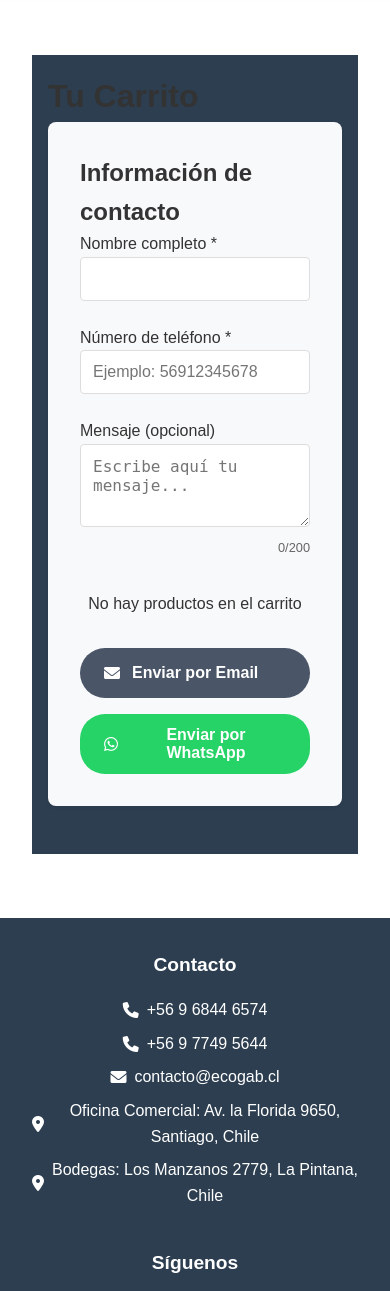
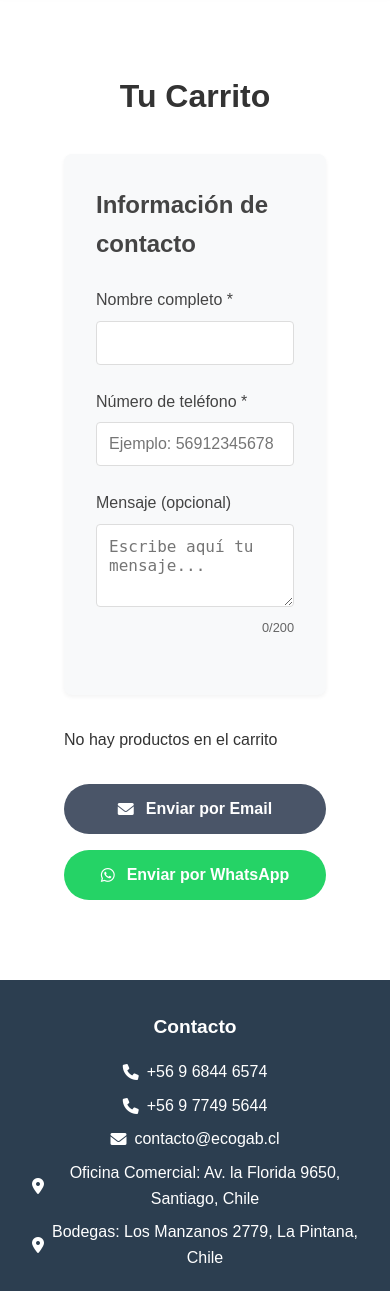
Before and after one commit to FraMqueli/ecogabSPA, a Django app: page /carrito/ in a window 390 px wide. Shown: the part 89-1380 px from the top of the page. Run offline with Django 5.2, Linux system fonts and the light colour scheme.

Commit message:
template del carrito

```diff
--- a/ecogab_djg/inicio/templates/carrito/ver_carrito.html
+++ b/ecogab_djg/inicio/templates/carrito/ver_carrito.html
@@ -3,213 +3,77 @@
 {% block title %}Carrito de Cotización{% endblock %}
 
 {% block content %}
-<div class="cart-container">
-    <h1>Tu Carrito</h1>
-    <div class="contact-form">
-        <h2>Información de contacto</h2>
-        <form id="cartForm" onsubmit="return false;">
-            <div class="form-group">
-                <label for="nombre">Nombre completo *</label>
+<div class="ecogab-cart">
+    <div class="ecogab-cart__container">
+        <h1 class="ecogab-cart__title">Tu Carrito</h1>
+
+        <div class="ecogab-cart__contact-form">
+            <h2 class="ecogab-cart__subtitle">Información de contacto</h2>
+            <form id="cartForm" class="ecogab-cart__form" onsubmit="return false;">
+                <div class="ecogab-cart__form-group">
+                    <label for="nombre" class="ecogab-cart__label">Nombre completo *</label>
                     <input type="text" id="nombre" name="nombre" required
-                       class="form-input">
+                           class="ecogab-cart__input">
                 </div>
 
-            <div class="form-group">
-                <label for="telefono">Número de teléfono *</label>
+                <div class="ecogab-cart__form-group">
+                    <label for="telefono" class="ecogab-cart__label">Número de teléfono *</label>
                     <input type="tel" id="telefono" name="telefono" required
-                       pattern="[0-9]+" class="form-input"
+                           pattern="[0-9]+" class="ecogab-cart__input"
                            placeholder="Ejemplo: 56912345678">
                 </div>
 
-            <div class="form-group">
-                <label for="mensaje">Mensaje (opcional)</label>
+                <div class="ecogab-cart__form-group">
+                    <label for="mensaje" class="ecogab-cart__label">Mensaje (opcional)</label>
                     <textarea id="mensaje" name="mensaje" maxlength="200"
-                         class="form-input" rows="3"
+                             class="ecogab-cart__textarea" rows="3"
                              placeholder="Escribe aquí tu mensaje..."></textarea>
-                <div class="char-count">0/200</div>
+                    <div class="ecogab-cart__char-count">0/200</div>
                 </div>
             </form>
-    <div id="cart-items" class="cart-items"></div>
-    <!-- Botones de envío -->
-    <div class="cart-summary">
-        <button onclick="enviarPorEmail()" class="email-order-btn">
+        </div>
+
+        <div id="cart-items" class="ecogab-cart__items"></div>
+
+        <div class="ecogab-cart__summary">
+            <button onclick="enviarPorEmail()" class="ecogab-cart__btn ecogab-cart__btn--email">
                 <i class="fas fa-envelope"></i>
                 Enviar por Email
             </button>
-        <button onclick="enviarPorWhatsApp()" class="whatsapp-order-btn">
+            <button onclick="enviarPorWhatsApp()" class="ecogab-cart__btn ecogab-cart__btn--whatsapp">
                 <i class="fab fa-whatsapp"></i>
                 Enviar por WhatsApp
             </button>
         </div>
     </div>
+</div>
 
 <style>
-    html, body {
-    margin: 0;
-    padding: 0;
-    box-sizing: border-box;
-    background-color: var(--primary-color); /* Fondo para toda la página */
-}
-/* Prefijo cart- para evitar interferencias con otros estilos */
-.cart-container {
-    max-width: 800px;
-    margin: 2rem auto;
-    padding: 1rem;
-    background-color: var(--primary-color); /* Asegurar que el contenedor tenga el fondo adecuado */
-}
-
-/* Estilo para el contenedor de los items del carrito */
-.cart-items {
-    margin: 2rem 0;
-    display: flex;
-    flex-direction: column;
-    align-items: center;
-    gap: 1rem;
+.ecogab-cart {
     width: 100%;
+    padding: 2rem 1rem;
     box-sizing: border-box;
 }
 
-/* Estilo para cada item dentro del carrito */
-.cart-item {
-    display: grid;
-    grid-template-columns: 50px 1fr 1fr auto;  /* 50px para la imagen, luego 3 columnas para texto y botones */
-    gap: 1rem;
-    padding: 1rem;
-    border-bottom: 1px solid #eee;
-    align-items: center;
-    width: 100%;
-    max-width: 700px; /* Limita el ancho de los items */
-    margin: 0 auto; /* Centra los items horizontalmente */
-    box-sizing: border-box; /* Asegura que los padding y bordes no desborden el tamaño */
+.ecogab-cart__container {
+    max-width: 800px;
+    margin: 0 auto;
 }
 
-/* Estilo para la imagen del producto */
-.cart-item-image {
-    width: 50px;
-    height: 50px;
-    object-fit: cover;
-    border-radius: 5px;
+.ecogab-cart__title {
+    font-size: 2rem;
+    margin-bottom: 2rem;
+    color: #333;
+    text-align: center;
 }
 
-/* Estilo para los detalles del producto */
-.cart-item-details {
-    flex-grow: 1;
-    display: flex;
-    flex-direction: column;
-    justify-content: center;
+.ecogab-cart__subtitle {
+    font-size: 1.5rem;
+    margin-bottom: 1.5rem;
+    color: #444;
 }
 
-.cart-item-name {
-    font-weight: bold;
-    color: #333;
-    text-decoration: none;
-}
-
-.cart-item-category {
-    font-size: 0.9rem;
-    color: #777;
-}
-
-.cart-item-price {
-    font-size: 1rem;
-    font-weight: bold;
-    color: #2c3e50;
-}
-
-.remove-item {
-    color: #e74c3c;
-    cursor: pointer;
-    display: flex;
-    align-items: right;
-    justify-content: flex-end;
-}
-
-.remove-item i {
-    font-size: 1.2rem;
-}
-
-/* Media query para pantallas pequeñas (móviles) */
-@media (max-width: 500px) {
-    .cart-item {
-        align-items: flex-start; /* Alinear al inicio horizontalmente */
-    }
-
-    .cart-item {
-        display: flex; /* Cambiar a flex */
-        flex-direction: column; /* Ordenar los elementos en columna */
-        align-items: flex-start; /* Alinear elementos al inicio horizontalmente */
-        gap: 0.5rem; /* Espacio entre los elementos */
-        padding: 0.8rem;
-        max-width: 100%; /* Asegurarse de que el item ocupe el 100% del contenedor */
-        position: relative; /* Para posicionar el ícono de borrar */
-    }
-
-    .cart-item-image {
-        width: 150px;
-        height: 100px; /* Reducir el tamaño de la imagen en pantallas pequeñas */
-    }
-
-    .cart-item-details {
-        width: 100%; /* Asegurarse de que los detalles ocupen todo el ancho */
-    }
-
-    .cart-item-name {
-        font-size: 0.9rem; /* Reducir el tamaño de la fuente del nombre */
-    }
-
-    .cart-item-price {
-        font-weight: bold;
-        margin-top: 0.5rem;
-        text-align: left;
-    }
-
-    .cart-summary {
-        flex-direction: column; /* Asegurarse de que los botones estén uno debajo del otro */
-        gap: 1rem;
-    }
-    .remove-item {
-        position: absolute; /* Fija el ícono de borrar */
-        top: 83%; /* Alinear hacia la parte superior */
-        right: 20%; /* Alinear al lado derecho */
-        color: #e74c3c;
-        cursor: pointer;
-    }
-    .remove-item i {
-        font-size: 1.5rem;
-    }
-
-    .email-order-btn,
-    .whatsapp-order-btn {
-        width: 100%; /* Asegurarse de que los botones ocupen el 100% del ancho */
-        padding: 12px; /* Reducir el padding para adaptarse a pantallas pequeñas */
-        font-size: 1rem; /* Ajustar el tamaño de la fuente */
-    }
-}
-
-
-.whatsapp-order-btn {
-    display: inline-flex;
-    align-items: center;
-    gap: 8px;
-    padding: 12px 24px;
-    background-color: #25d366;
-    color: white;
-    border: none;
-    border-radius: 25px;
-    cursor: pointer;
-    transition: all 0.3s ease;
-    font-weight: bold;
-}
-
-.whatsapp-order-btn:hover {
-    background-color: #128c7e;
-    transform: scale(1.05);
-}
-
-.remove-item i {
-    font-size: 1.2rem;
-}
-.contact-form {
+.ecogab-cart__contact-form {
     background-color: #f8f9fa;
     padding: 2rem;
     border-radius: 8px;
@@ -217,81 +81,238 @@
     box-shadow: 0 2px 4px rgba(0,0,0,0.05);
 }
 
-.form-group {
+.ecogab-cart__form-group {
     margin-bottom: 1.5rem;
 }
 
-.form-input {
+.ecogab-cart__label {
+    display: block;
+    margin-bottom: 0.5rem;
+    color: #444;
+    font-weight: 500;
+}
+
+.ecogab-cart__input,
+.ecogab-cart__textarea {
     width: 100%;
     padding: 0.75rem;
     border: 1px solid #ddd;
     border-radius: 4px;
     font-size: 1rem;
     transition: border-color 0.3s ease;
+    box-sizing: border-box;
 }
 
-.form-input:focus {
-    border-color: var(--primary-color);
+.ecogab-cart__input:focus,
+.ecogab-cart__textarea:focus {
+    border-color: #4a5568;
     outline: none;
+    box-shadow: 0 0 0 2px rgba(74, 85, 104, 0.2);
 }
 
-.char-count {
+.ecogab-cart__char-count {
     text-align: right;
     font-size: 0.8rem;
     color: #666;
     margin-top: 0.25rem;
 }
 
-/* Estilos para los botones */
-.cart-summary {
+.ecogab-cart__items {
+    margin: 2rem 0;
+    display: flex;
+    flex-direction: column;
+    gap: 1rem;
+}
+
+.ecogab-cart__item {
+    display: grid;
+    grid-template-columns: 50px 1fr 1fr auto;
+    gap: 1rem;
+    padding: 1rem;
+    border-bottom: 1px solid #eee;
+    align-items: center;
+    background-color: white;
+    border-radius: 4px;
+    box-shadow: 0 1px 3px rgba(0,0,0,0.1);
+}
+
+.ecogab-cart__item-image {
+    width: 50px;
+    height: 50px;
+    object-fit: cover;
+    border-radius: 5px;
+}
+
+.ecogab-cart__item-details {
+    display: flex;
+    flex-direction: column;
+    gap: 0.25rem;
+}
+
+.ecogab-cart__item-name {
+    font-weight: bold;
+    color: #333;
+    text-decoration: none;
+    transition: color 0.2s ease;
+}
+
+.ecogab-cart__item-name:hover {
+    color: #4a5568;
+}
+
+.ecogab-cart__item-category {
+    font-size: 0.9rem;
+    color: #777;
+}
+
+.ecogab-cart__item-price {
+    font-weight: bold;
+    color: #2c3e50;
+}
+
+.ecogab-cart__remove-item {
+    color: #e74c3c;
+    cursor: pointer;
+    font-size: 1.2rem;
+    transition: color 0.2s ease;
+}
+
+.ecogab-cart__remove-item:hover {
+    color: #c0392b;
+}
+
+.ecogab-cart__summary {
     display: flex;
     gap: 1rem;
-    justify-content: center;  /* Centra los botones */
+    justify-content: center;
     margin-top: 2rem;
-    flex-wrap: wrap;  /* Asegura que los botones se ajusten si es necesario */
 }
 
-.email-order-btn {
+.ecogab-cart__btn {
     display: inline-flex;
     align-items: center;
     gap: 0.75rem;
     padding: 1rem 1.5rem;
-    background-color: #4a5568;
-    color: white;
     border: none;
     border-radius: 999px;
     cursor: pointer;
     transition: all 0.3s ease;
     font-weight: 600;
     font-size: 1rem;
+    text-decoration: none;
 }
 
-.email-order-btn:hover {
+.ecogab-cart__btn--email {
+    background-color: #4a5568;
+    color: white;
+}
+
+.ecogab-cart__btn--email:hover {
     background-color: #2d3748;
     transform: translateY(-1px);
 }
 
+.ecogab-cart__btn--whatsapp {
+    background-color: #25d366;
+    color: white;
+}
+
+.ecogab-cart__btn--whatsapp:hover {
+    background-color: #128c7e;
+    transform: translateY(-1px);
+}
+
+/* Empty cart state */
+.ecogab-cart__empty {
+    text-align: center;
+    padding: 2rem;
+    color: #666;
+    font-size: 1.1rem;
+}
+
+@media (max-width: 500px) {
+    .ecogab-cart__container {
+        padding: 1rem;
+    }
+
+    .ecogab-cart__item {
+        grid-template-columns: 1fr;
+        position: relative;
+        padding: 1rem;
+    }
+
+    .ecogab-cart__item-image {
+        width: 100%;
+        height: 150px;
+        margin-bottom: 1rem;
+    }
+
+    .ecogab-cart__item-details {
+        text-align: center;
+    }
+
+    .ecogab-cart__item-price {
+        text-align: center;
+        margin: 0.5rem 0;
+    }
+
+    .ecogab-cart__remove-item {
+        position: absolute;
+        top: 1rem;
+        right: 1rem;
+        background: rgba(255,255,255,0.9);
+        padding: 0.5rem;
+        border-radius: 50%;
+    }
+
+    .ecogab-cart__summary {
+        flex-direction: column;
+    }
+
+    .ecogab-cart__btn {
+        width: 100%;
+        justify-content: center;
+    }
+}
 </style>
 
 <script>
+document.addEventListener('DOMContentLoaded', function() {
+    loadCart();
+    setupCharCounter();
+});
+
+function setupCharCounter() {
+    const mensajeTextarea = document.getElementById('mensaje');
+    const charCount = document.querySelector('.ecogab-cart__char-count');
+
+    mensajeTextarea.addEventListener('input', function() {
+        const maxLength = 200;
+        const currentLength = this.value.length;
+        charCount.textContent = `${currentLength}/${maxLength}`;
+    });
+}
+
 function loadCart() {
     const cartItems = document.getElementById('cart-items');
     const cart = JSON.parse(getCookie('cart') || '[]');
 
     if (cart.length === 0) {
-        cartItems.innerHTML = '<p>No hay productos en el carrito</p>';
+        cartItems.innerHTML = '<div class="ecogab-cart__empty">No hay productos en el carrito</div>';
         return;
     }
 
     cartItems.innerHTML = cart.map(item => `
-        <div class="cart-item">
-            <img src="${item.imagen}" alt="${item.nombre}" class="cart-item-image" onerror="this.src='/static/img/placeholder.png'">
-            <div class="cart-item-details">
-                <a href="/producto/${item.id}/" class="cart-item-name">${item.nombre}</a>
-                <span class="cart-item-category">${item.categoria}</span>
+        <div class="ecogab-cart__item">
+            <img src="${item.imagen}" alt="${item.nombre}"
+                 class="ecogab-cart__item-image"
+                 onerror="this.src='/static/img/placeholder.png'">
+            <div class="ecogab-cart__item-details">
+                <a href="/producto/${item.id}/" class="ecogab-cart__item-name">${item.nombre}</a>
+                <span class="ecogab-cart__item-category">${item.categoria}</span>
             </div>
-            <div class="cart-item-price">${item.precio}</div>
-            <div class="remove-item" onclick="removeFromCart('${item.id}')">
+            <div class="ecogab-cart__item-price">${item.precio}</div>
+            <div class="ecogab-cart__remove-item" onclick="removeFromCart('${item.id}')">
                 <i class="fas fa-trash"></i>
             </div>
         </div>
@@ -306,40 +327,6 @@ function removeFromCart(id) {
     updateCartCount();
 }
 
-function enviarPedidoWhatsApp() {
-    const cart = JSON.parse(getCookie('cart') || '[]');
-    if (cart.length === 0) {
-        alert('El carrito está vacío');
-        return;
-    }
-
-    let mensaje = 'Hola, me gustaría consultar por los siguientes productos:\n\n';
-    cart.forEach(item => {
-        mensaje += `- ${item.nombre} (${item.categoria})`;
-        if (item.precio !== 'Consultar') {
-            mensaje += ` - $${item.precio}`;
-        }
-        mensaje += '\n';
-    });
-
-    const url = `https://wa.me/56968446574?text=${encodeURIComponent(mensaje)}`;
-    window.open(url, '_blank');
-
-    // Opcional: limpiar el carrito después de enviar
-    setCookie('cart', '[]', 7);
-    loadCart();
-    updateCartCount();
-}
-
-document.addEventListener('DOMContentLoaded', loadCart);
-
-document.getElementById('mensaje').addEventListener('input', function() {
-    const maxLength = 200;
-    const currentLength = this.value.length;
-    this.nextElementSibling.textContent = `${currentLength}/${maxLength}`;
-});
-
-// Validar el formulario
 function validarFormulario() {
     const nombre = document.getElementById('nombre').value.trim();
     const telefono = document.getElementById('telefono').value.trim();
@@ -387,7 +374,7 @@ function enviarPorWhatsApp() {
     cart.forEach(item => {
         mensajeCompleto += `- ${item.nombre} (${item.categoria})`;
         if (item.precio !== 'Consultar') {
-            mensajeCompleto += ` - $${item.precio}`;
+            mensajeCompleto += ` - ${item.precio}`;
         }
         mensajeCompleto += '\n';
     });
@@ -395,11 +382,7 @@ function enviarPorWhatsApp() {
     const url = `https://wa.me/56968446574?text=${encodeURIComponent(mensajeCompleto)}`;
     window.open(url, '_blank');
 
-    // Limpiar carrito después de enviar
-    setCookie('cart', '[]', 7);
-    loadCart();
-    updateCartCount();
-    document.getElementById('cartForm').reset();
+    limpiarFormularioYCarrito();
 }
 
 function enviarPorEmail() {
@@ -415,7 +398,6 @@ function enviarPorEmail() {
     const telefono = document.getElementById('telefono').value.trim();
     const mensaje = document.getElementById('mensaje').value.trim();
 
-    // Construir el cuerpo del correo
     let mailtoBody = `Nuevo pedido:\n\n`;
     mailtoBody += `Datos de contacto:\n`;
     mailtoBody += `Nombre: ${nombre}\n`;
@@ -428,7 +410,7 @@ function enviarPorEmail() {
     cart.forEach(item => {
         mailtoBody += `- ${item.nombre} (${item.categoria})`;
         if (item.precio !== 'Consultar') {
-            mailtoBody += ` - $${item.precio}`;
+            mailtoBody += ` - ${item.precio}`;
         }
         mailtoBody += '\n';
     });
@@ -436,11 +418,15 @@ function enviarPorEmail() {
     const mailtoLink = `mailto:contacto@ecogab.cl?subject=${encodeURIComponent('Nuevo Pedido - Ecogab')}&body=${encodeURIComponent(mailtoBody)}`;
     window.location.href = mailtoLink;
 
-    // Limpiar carrito después de enviar
+    limpiarFormularioYCarrito();
+}
+
+function limpiarFormularioYCarrito() {
     setCookie('cart', '[]', 7);
     loadCart();
     updateCartCount();
     document.getElementById('cartForm').reset();
+    document.querySelector('.ecogab-cart__char-count').textContent = '0/200';
 }
 </script>
 {% endblock %}
```
Lines whose indentation alone changed are shown as unchanged.
